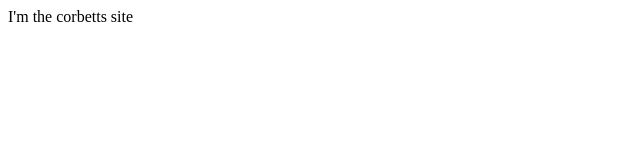
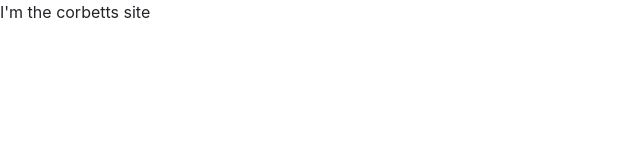
Before and after one commit to ScubaTim/corbetts, a React (Create React App) app: page / in a window 1280 px wide. Shown: the top 160 px of the page, without its empty margins (0-640 px from the left). Built offline with nearby package versions, Linux system fonts and the light colour scheme.

Commit message:
Added React strap

```diff
--- a/package.json
+++ b/package.json
@@ -8,7 +8,8 @@
     "@testing-library/user-event": "^7.1.2",
     "react": "^16.13.1",
     "react-dom": "^16.13.1",
-    "react-scripts": "3.4.1"
+    "react-scripts": "3.4.1",
+    "reactstrap": "^8.4.1"
   },
   "scripts": {
     "start": "react-scripts start",
--- a/src/index.js
+++ b/src/index.js
@@ -1,8 +1,7 @@
-import React from 'react';
-import ReactDOM from 'react-dom';
-import App from './components/App';
+import React from "react";
+import ReactDOM from "react-dom";
+import App from "./components/App";
 
-ReactDOM.render(
-    <App />,
-    document.querySelector('#root')
-);
+import "bootstrap/dist/css/bootstrap.min.css";
+
+ReactDOM.render(<App />, document.querySelector("#root"));
```
Also changed, not shown: 1 other file (tests, documents, lock files or other folders).
